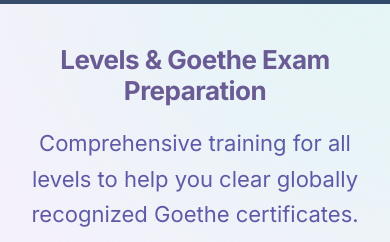
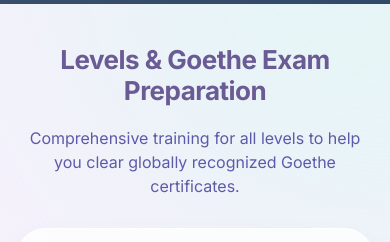
Before and after one commit to codexjitin/TiMaX-Deutsch-World, a website: page index.html in a window 390 px wide. Shown: the part 840-1082 px from the top of the page. Drawn offline with Linux system fonts and the light colour scheme; grey boxes are pictures that could not be loaded.

Commit message:
Update style.css

```diff
--- a/css/style.css
+++ b/css/style.css
@@ -1603,6 +1603,8 @@
     .mobile-menu-btn { display: none; }
     h1, .hero-content-centered h1 { font-size: 40px; }
     h2 { font-size: 32px; }
+    p { font-size: 16px; margin-bottom: 24px; }
+    .section-header p { font-size: 18px; }
     .hero-content-centered p { font-size: 16px; }
     .hero-buttons { flex-direction: column; gap: 15px; }
     .features-grid { grid-template-columns: 1fr; gap: 24px; }
@@ -1654,6 +1656,8 @@
     h1, .hero-content-centered h1 { font-size: 30px; }
     h2 { font-size: 26px; }
     h3 { font-size: 20px; }
+    p { font-size: 15px; margin-bottom: 20px; }
+    .section-header p { font-size: 16px; line-height: 1.5; }
     .form-container { padding: 20px; }
     .hero-slideshow { height: 50vh; min-height: 300px; }
     .hero-buttons { flex-direction: column; gap: 12px; }
```
